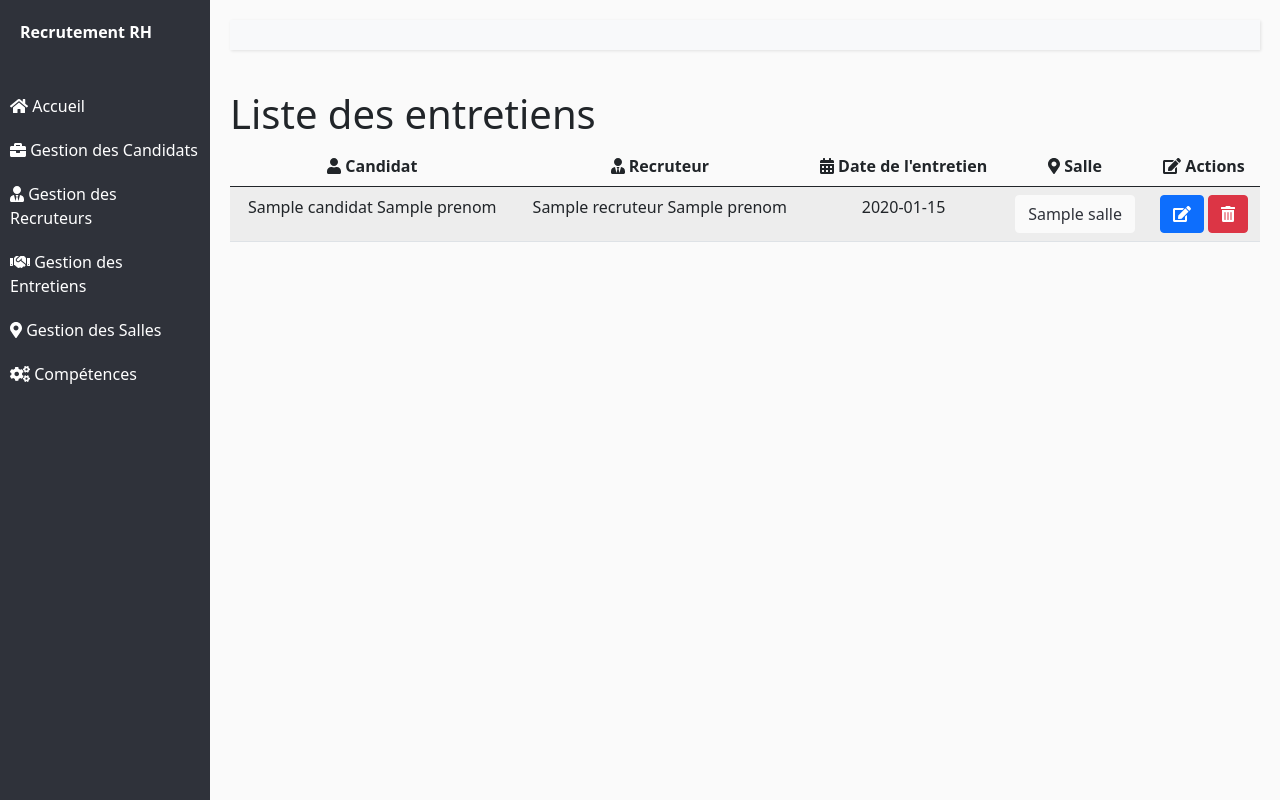
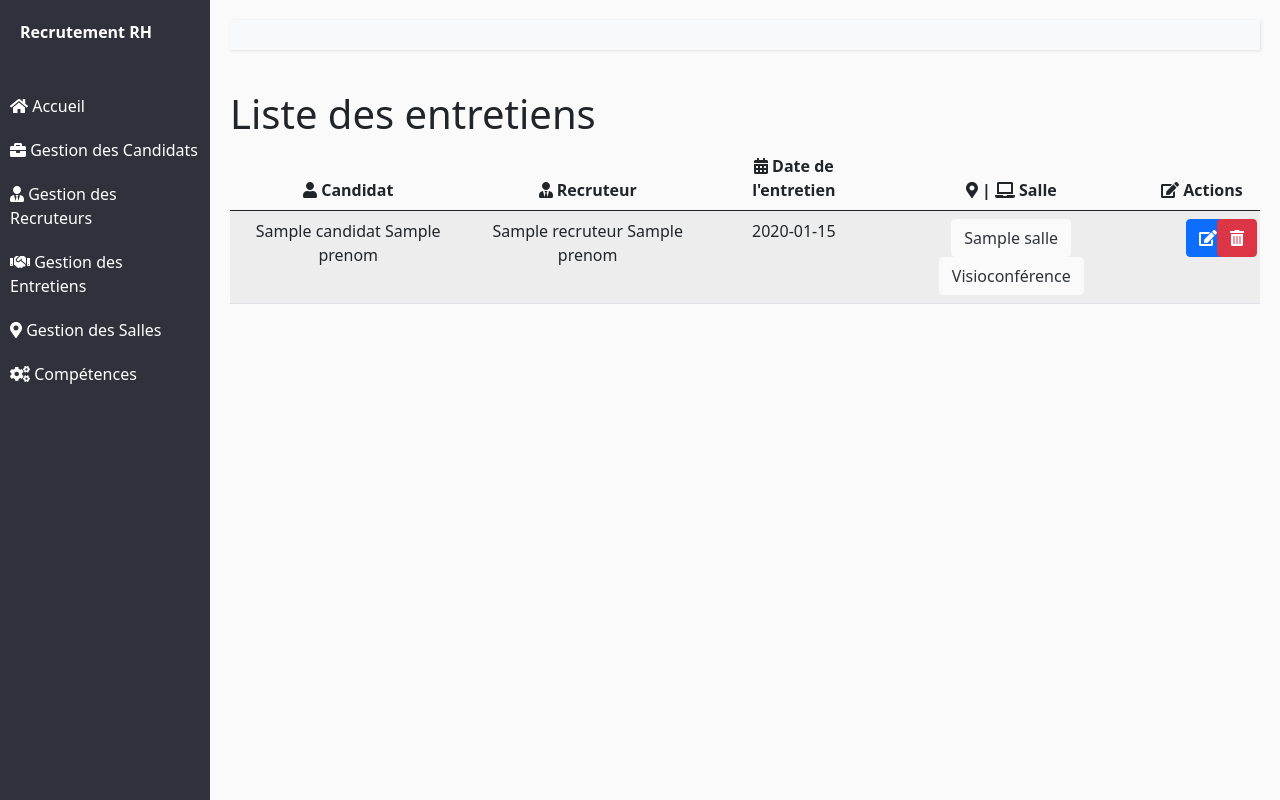
Before and after one commit to AsmaaZd/gestionRH, a Symfony app: template templates/entretien/index.html.twig in a window 1280 px wide. Run offline with Twig, Linux system fonts and the light colour scheme; the template is opened without the code that fills it: most values are stand-ins (such as "Sample title", 1, 10 or a date in 2020); some libraries are stand-ins or nearby versions.

Commit message:
visioconference

```diff
--- a/templates/candidat/index.html.twig
+++ b/templates/candidat/index.html.twig
@@ -9,6 +9,12 @@
 			{{message}}
 		</div>
 	{% endfor  %}
+	{% for message in app.flashes('pasDeVisioConfLibre') %}
+		<div class="alert alert-danger col-md-6 mx-auto text-center">
+			{{message}}
+		</div>
+	{% endfor  %}
+
 	<h1>Liste des candidats</h1>
 	<a href="{{ path('candidat_new') }}">
 		<button class="btn btn-outline-success btn-xs">
--- a/templates/entretien/_form.html.twig
+++ b/templates/entretien/_form.html.twig
@@ -1,5 +1,11 @@
 {{ form_start(form) }}
     {{ form_widget(form) }}
+    <div class="form-check mt-2">
+        <input class="form-check-input" type="checkbox" value="" name="visioconf" id="visioconf">
+        <label class="form-check-label" for="visioconf">
+            Visioconférence
+        </label>
+    </div>
     <br>
 	<input class="btn btn-success btn-xs" type="submit" value="{{ button_label|default('Enregistrer') }}">
 <a class="btn btn-outline-secondary" href="{{ path('candidat_index') }}">Retour à la liste</a>
--- a/templates/entretien/index.html.twig
+++ b/templates/entretien/index.html.twig
@@ -1,13 +1,12 @@
 {% extends 'base.html.twig' %}
 
-{% block title %}Entretiens{% endblock %}
+{% block title %}Entretiens
+{% endblock %}
 {% block stylesheets %}
-<link href="https://cdn.jsdelivr.net/npm/select2@4.1.0-rc.0/dist/css/select2.min.css" rel="stylesheet" />
+	<link href="https://cdn.jsdelivr.net/npm/select2@4.1.0-rc.0/dist/css/select2.min.css" rel="stylesheet"/>
 
 {% endblock %}
 {% block body %}
-
-
 
 
 	{% for message in app.flashes('NewEntretien') %}
@@ -20,18 +19,32 @@
 	<table class="table table-striped table-index">
 		<thead class="thead-dark">
 			<tr>
-                <th><i class="fas fa-user"></i> Candidat</th>
-                <th><i class="fas fa-user-tie"></i> Recruteur</th>
-                <th><i class="fas fa-calendar-alt"></i> Date de l'entretien</th>
-                <th><i class="fas fa-map-marker-alt"></i> Salle</th>
-                <th><i class="fas fa-edit"></i> Actions</th>
+				<th>
+					<i class="fas fa-user"></i>
+					Candidat</th>
+				<th>
+					<i class="fas fa-user-tie"></i>
+					Recruteur</th>
+				<th>
+					<i class="fas fa-calendar-alt"></i>
+					Date de l'entretien</th>
+				<th>
+					<i class="fas fa-map-marker-alt"></i>
+					|
+					<i class="fas fa-laptop"></i>
+					Salle</th>
+				<th>
+					<i class="fas fa-edit"></i>
+					Actions</th>
 			</tr>
 		</thead>
 		<tbody>
 			{% for entretien in entretiens %}
 				<tr>
-                <td>{{ entretien.candidat.nom }} {{ entretien.candidat.prenom }}</td>
-                <td>{{ entretien.recruteur.nom }} {{ entretien.recruteur.prenom }}</td>
+					<td>{{ entretien.candidat.nom }}
+						{{ entretien.candidat.prenom }}</td>
+					<td>{{ entretien.recruteur.nom }}
+						{{ entretien.recruteur.prenom }}</td>
 					<td>{{ entretien.dateEntretien ? entretien.dateEntretien|date('Y-m-d') : '' }}</td>
 					<td>
 						{% if entretien.salle %}
@@ -74,7 +87,7 @@
 												<div class="col-md-9">
 													{% if entretien.salle.equipement %}
 														{% for equipement in entretien.salle.equipement %}
-                                                        <button class="no-click" >
+															<button class="no-click">
 																{{ equipement.nom }}
 															</button>
 														{% endfor %}
@@ -90,19 +103,57 @@
 								</div>
 							</div>
 						{% endif %}
+						{% if entretien.visioconference %}
+
+							<!-- Button trigger modal -->
+							<button style="background-color: #FAFAFA;border: 1px solid #FAFAFA;color: #2F323A;" type="button" class="btn btn-primary" data-bs-toggle="modal" data-bs-target="#exampleModal{{ entretien.visioconference.id }}V">
+								Visioconférence
+							</button>
+							<!-- Modal -->
+							<div class="modal fade" id="exampleModal{{ entretien.visioconference.id }}V" tabindex="-1" aria-labelledby="exampleModalLabel" aria-hidden="true">
+								<div class="modal-dialog">
+									<div class="modal-content">
+										<div class="modal-header">
+											<h5 class="modal-title" id="exampleModalLabel">
+												Visioconférence
+											</h5>
+											<button type="button" class="btn-close" data-bs-dismiss="modal" aria-label="Close"></button>
+										</div>
+										<div class="modal-body">
+											<div class=" row">
+												<div class="col-md-3">
+													<label for="formGroupExampleInput" class="form-label ">Lien:</label>
+												</div>
+												<div class="col-md-9">
+													<a style="color:blue; text-decoration: underline;" href="{{ entretien.visioconference.lien }}">{{ entretien.visioconference.lien }}</a>
+												</div>
+											</div>
+										</div>
+										<div class="modal-footer">
+											<button type="button" class="btn btn-secondary" data-bs-dismiss="modal">Fermer</button>
+
+										</div>
+									</div>
+								</div>
+							</div>
+						{% endif %}
 
 					</td>
 					<td>
-                            <a href="{{ path('entretien_edit', {'id': entretien.id}) }}">
+						<div class="row d-flex justify-content-center">
+							<a class="col-md-3" href="{{ path('entretien_edit', {'id': entretien.id}) }}">
 								<button class="btn btn-primary btn-xs">
 									<i class="fas fa-edit"></i>
 								</button>
 							</a>
-                            <a href="{{ path('entretien_delete', {'id': entretien.id}) }}">
+
+							<form class="col-md-1"  method="post" action="{{ path('entretien_delete', {'id': entretien.id}) }}" onsubmit="return confirm('êtes-vous sûr de vouloir supprimer?');">
+								<input type="hidden" name="_token" value="{{ csrf_token('delete' ~ entretien.id) }}">
 								<button class="btn btn-danger btn-xs">
 									<i class="fas fa-trash-alt"></i>
 								</button>
-						</a>
+							</form>
+						</div>
 					</td>
 				</tr>
 			{% else %}
@@ -115,7 +166,7 @@
 	{% block javascripts %}
 		<script src="https://cdn.jsdelivr.net/npm/select2@4.1.0-rc.0/dist/js/select2.min.js"></script>
 		<script>
-            $(document).ready(function() {
+			$(document).ready(function () {
 $('.js-example-basic-multiple').select2();
 });
 		</script>
```
Also changed, not shown: src/Controller/EntretienController.php (+28 -3 lines). Lines whose indentation alone changed are shown as unchanged.
